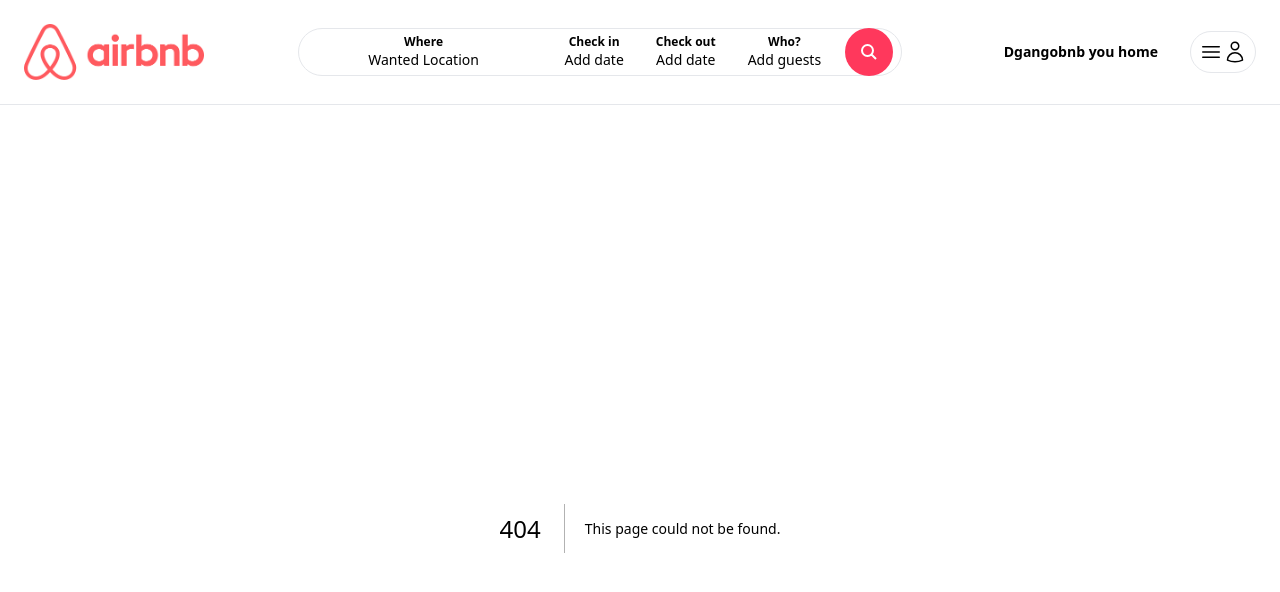
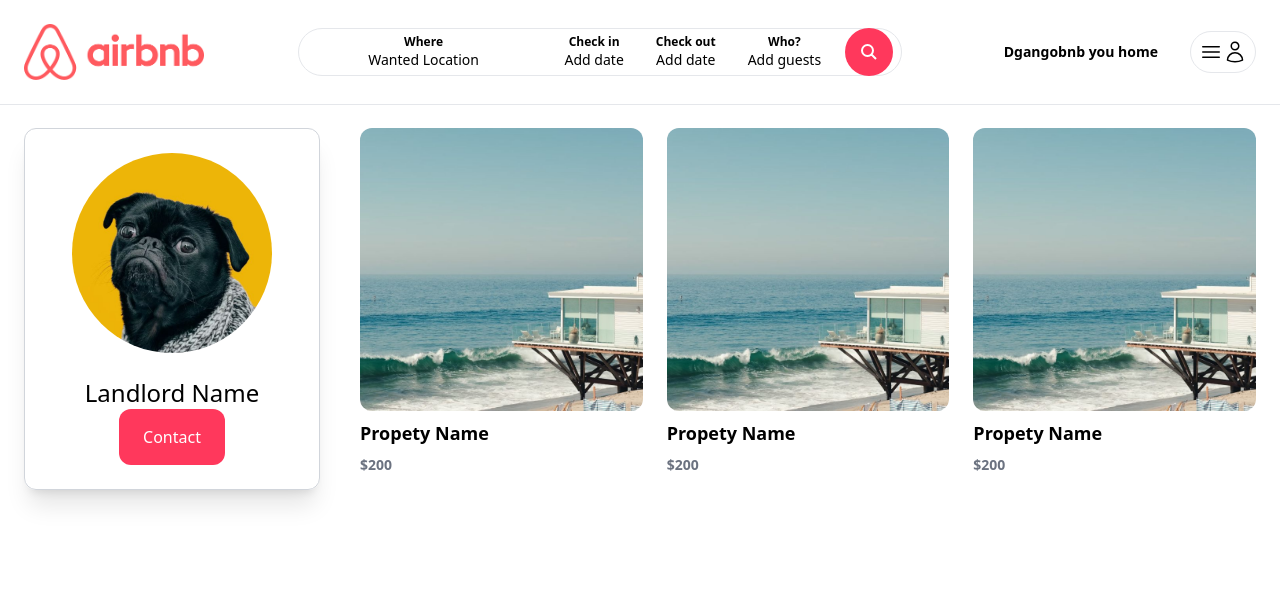
Before and after one commit to SuperExe404/AirBnbFrontEnd, a Next.js app: page /landlords/1 in a window 1280 px wide. Before the commit this address had no page. Shown: the top 592 px of the page. Built offline with nearby package versions, Linux system fonts and the light colour scheme.

Commit message:
Landlord page

```diff
--- /dev/null
+++ b/app/components/ContactButton.tsx
@@ -0,0 +1,9 @@
+const ContactButton = () => {
+    return (
+        <div className="py-4 px-6 cursor-pointer bg-airbnb text-white rounded-xl hover:bg-airbnb-dart transition">
+            Contact
+        </div>
+    )
+}
+
+export default ContactButton;
--- /dev/null
+++ b/app/landlords/[id]/page.tsx
@@ -0,0 +1,35 @@
+import Image from "next/image";
+import ContactButton from "@/app/components/ContactButton";
+import Propertylist from "@/app/components/properties/PropertyList";
+
+const LandlordDetailPage = () => {
+    return (
+        <main className="max-w-[1500px] mx-auto px-6 pb-6">
+            <div className="grid grid-col-cols-1 md:grid-cols-4 gap-4">
+                <aside className="col-span-1 mb-4">
+                    <div className="flex flex-col items-center p-6 rounded-xl border border-gray-300 shadow-xl">
+                        <Image
+                            src="/profile_pic_1.jpg"
+                            width={200}
+                            height={200}
+                            alt="Landlord name"
+                            className="rounded-full"
+                        />
+
+                        <h1 className="mt-6 text-2xl">Landlord Name</h1>
+
+                        <ContactButton />
+                    </div>
+                </aside>
+
+                <div className="col-span-1 md:col-span-3 pl-0 md:pl-6">
+                <div className="grid grid-cols-1 md:grid-cols-3 gap-6">
+                    <Propertylist />
+                </div>
+                </div>
+            </div>
+        </main>
+    )
+}
+
+export default LandlordDetailPage;
--- a/app/properties/[id]/page.tsx
+++ b/app/properties/[id]/page.tsx
@@ -1,5 +1,6 @@
 import Image from "next/image";
 import ReservationSidebar from "@/app/components/properties/ReservationSidebar";
+import LandlordDetailPage from "@/app/landlords/[id]/page";
 
 const PropertyDetailPage = () => {
     return(
@@ -42,6 +43,7 @@ const PropertyDetailPage = () => {
                 </div>
 
                 <ReservationSidebar />
+                <LandlordDetailPage />
             </div>
         </main>
     )
--- a/tailwind.config.ts
+++ b/tailwind.config.ts
@@ -1,6 +1,6 @@
 import type { Config } from "tailwindcss";
 
-export default {
+const config: Config = {
   content: [
     "./pages/**/*.{js,ts,jsx,tsx,mdx}",
     "./components/**/*.{js,ts,jsx,tsx,mdx}",
@@ -9,10 +9,11 @@ export default {
   theme: {
     extend: {
       colors: {
-        airbnb: '#ff385c',
-        airbnbDark: '#d50027'
+        'airbnb': '#ff385c',
+        'airbnb-dark': '#d50027'
       }
     },
   },
   plugins: [],
-} satisfies Config;
+};
+export default config;
```
